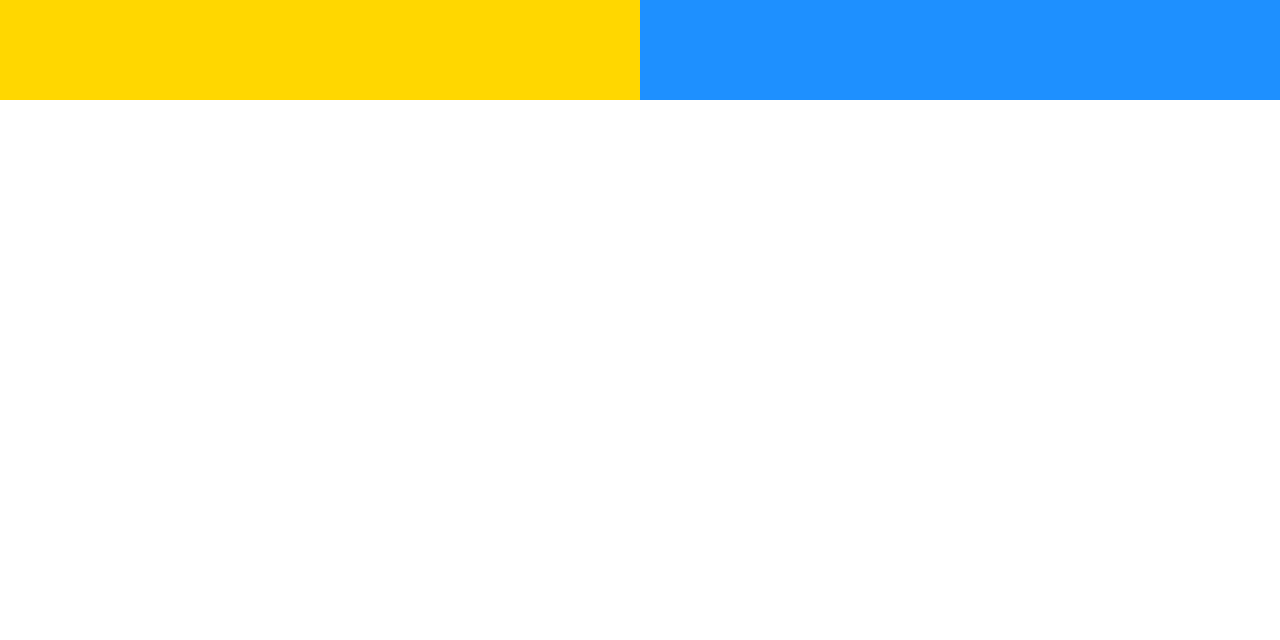
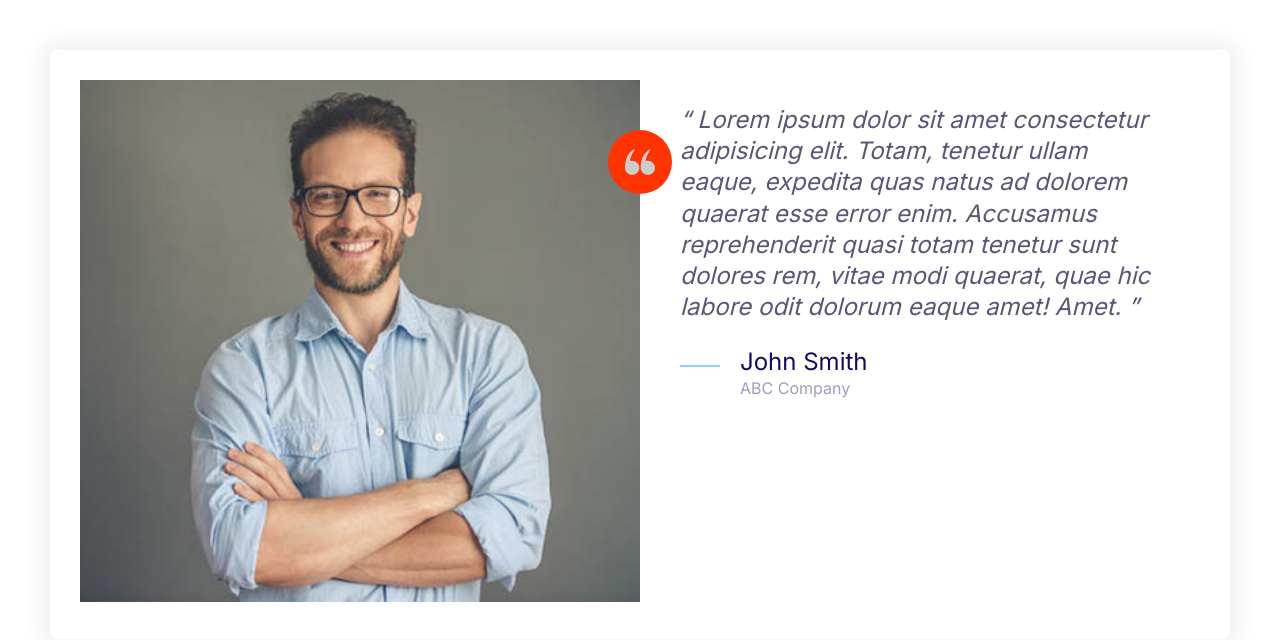
Before and after one commit to hanzhli/han, a plain HTML site: page index.html in a window 1280 px wide. Drawn offline with Linux system fonts and the light colour scheme.

Commit message:
推荐组件

```diff
--- a/css/style.css
+++ b/css/style.css
@@ -161,8 +161,15 @@ margin-right: 2rem;
     height: 40px;
 
 }
+.icon--small{
+    width: 30px;
+    height: 30px;
+}
 .icon--primary{
     fill: var(--color-primary);
+}
+.icon--white{
+    fill: var(--color-border);
 }
 
 .icon-container {
@@ -175,6 +182,9 @@ margin-right: 2rem;
     justify-content: center;
     align-items: center;
 
+}
+.icon-container--accent{
+    background-color:var(--color-accent) ;
 }
 /* 按钮 */
 .btn {
@@ -415,11 +425,11 @@ padding: 2rem 3rem;
 
 
 }
-.quote__text::before{
+.quote__text::before {
     content: open-quote;
 
 }
-.quote__text::after{
+.quote__text::after {
     content: close-quote;
 
 }
@@ -437,21 +447,21 @@ padding: 2rem 3rem;
     font-style: normal;
 
 }
-.quote__line{
+.quote__line {
     position: relative;
     bottom: 10px;
 
 }
 @media screen and (min-width:1024px) {
 
-    .quote{
+    .quote {
         font-size: 2rem;
     }
 
-    .quote__author{
+    .quote__author {
         font-size:2.4rem;
     }
-    .quote__organization{
+    .quote__organization {
         font-size:1.6rem;
 
     }
@@ -469,3 +479,33 @@ padding: 2rem 3rem;
 
     }
 }
+
+/* 推荐组件 */
+.testimonial{
+    padding: 3rem;
+
+}
+.testimonial__imge {
+    position: relative;
+}
+.testimonial__imge > img {
+    width: 100%;
+}
+.testimonial__imge > .icon-container  {
+    position: absolute;
+    top: 5rem;
+    right: -32px;
+
+}
+@media screen and (min-width:768px) {
+    .testimonial .quote,
+    .testimonial .quote__author {
+        font-size: 2.4rem;
+
+    }
+    .testimonial.quote {
+        margin-left: 6rem;
+
+    }
+
+}
--- a/index.html
+++ b/index.html
@@ -14,10 +14,42 @@
     <link rel="stylesheet" href="css/normalize.css" />
     <link rel="stylesheet" href="css/style.css" />
   </head>
-  <body>
-    <div class="grid grid--1x2">
-      <div style="height: 100px; background: gold"></div>
-      <div style="height: 100px; background: dodgerblue"></div>
+  <body style="padding: 5rem">
+    <div class="card testimonial">
+      <div class="grid grid--1x2">
+        <div class="testimonial__imge">
+          <img src="/img/testimonial.jpg" alt="一位满意而且微笑的客户" />
+          <span class="icon-container icon-container--accent">
+            <svg class="icon icon--white icon--small">
+              <use xlink:href="img/sprite.svg#quotes"></use>
+            </svg>
+          </span>
+        </div>
+
+        <blockquote class="quote">
+          <p class="quote__text">
+            Lorem ipsum dolor sit amet consectetur adipisicing elit. Totam,
+            tenetur ullam eaque, expedita quas natus ad dolorem quaerat esse
+            error enim. Accusamus reprehenderit quasi totam tenetur sunt dolores
+            rem, vitae modi quaerat, quae hic labore odit dolorum eaque amet!
+            Amet.
+          </p>
+          <footer>
+            <div class="media">
+              <div class="media__image">
+                <svg class="icon icon--primary quote__line">
+                  <use xlink:href="img/sprite.svg#line"></use>
+                </svg>
+              </div>
+              <div class="media__body">
+                <h3 class="media__title quote__author">John Smith</h3>
+                <p class="quote__organization">ABC Company</p>
+              </div>
+            </div>
+          </footer>
+        </blockquote>
+      </div>
     </div>
   </body>
 </html>
+<img src="" alt="" />
```
Also changed, not shown: img/testimonial.jpg (added), 1 other file.
